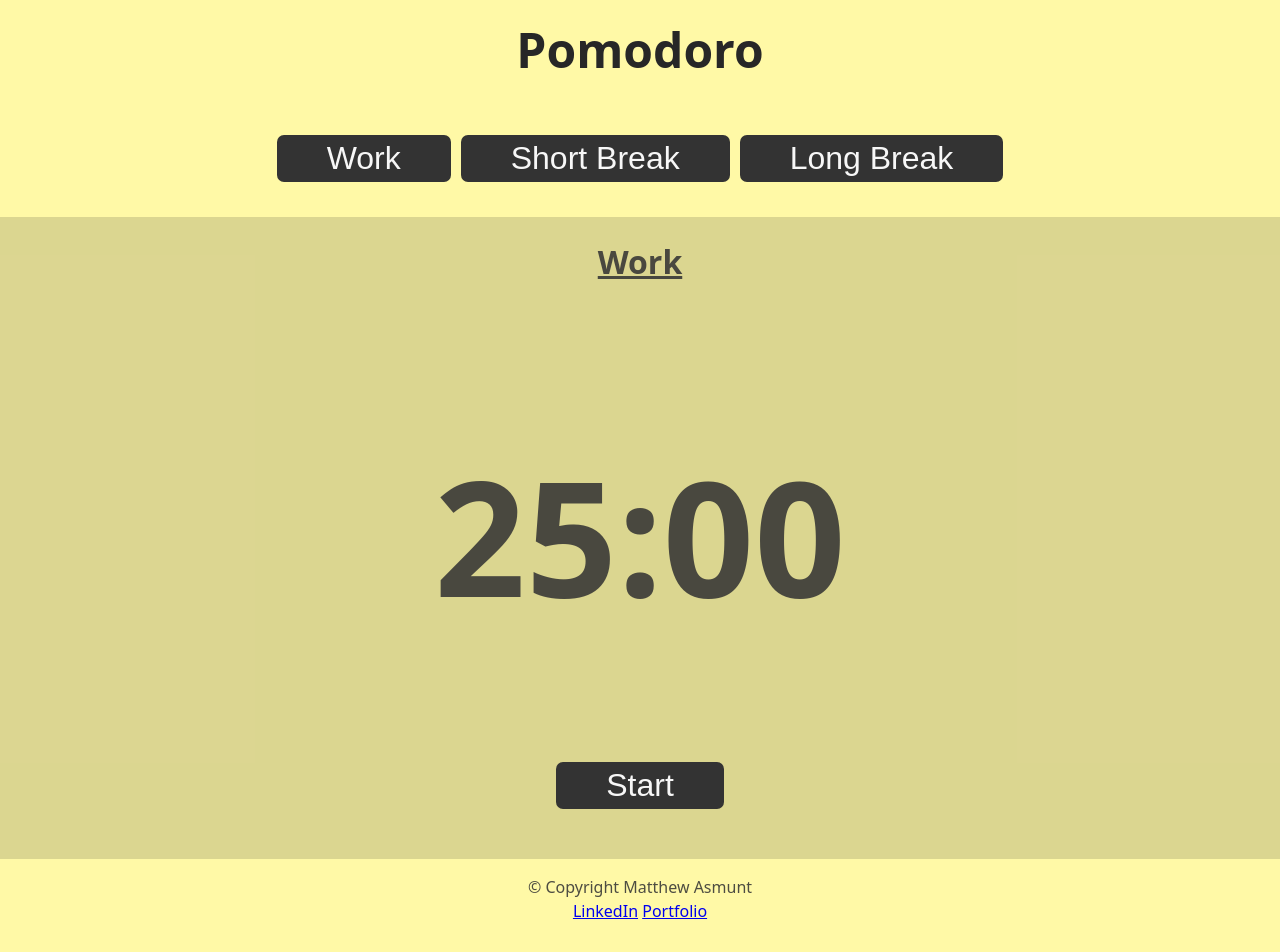
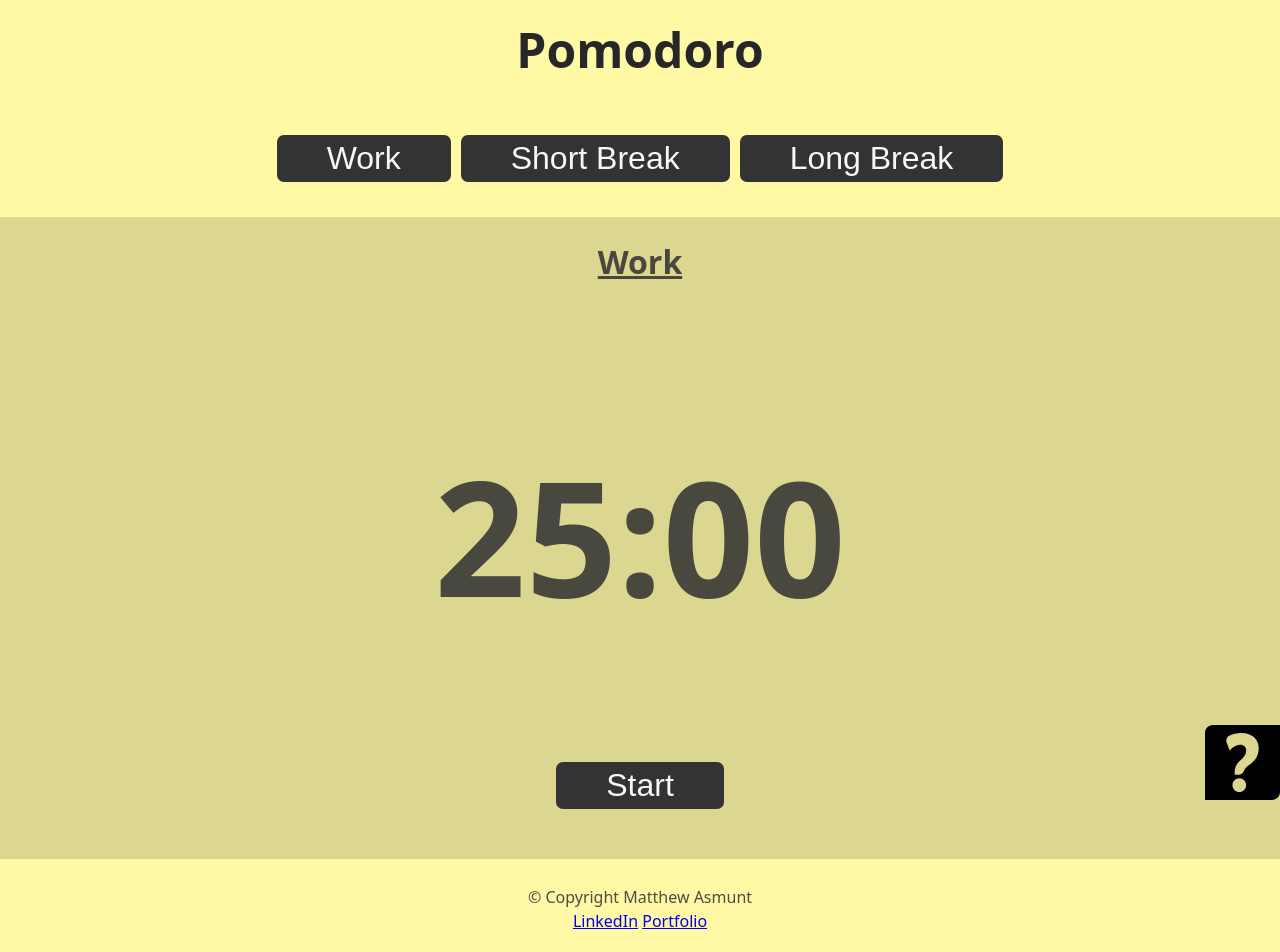
Before and after one commit to MattAsm/PomodoroApp, a React (Vite) app: page / in a window 1280 px wide. Shown: the top 952 px of the page. Built offline with nearby package versions, Linux system fonts and the light colour scheme.

Commit message:
Added a help button
and a template for tracking how many cycles user went through. Not incorporated yet though

```diff
--- a/src/App.css
+++ b/src/App.css
@@ -21,3 +21,33 @@ main{
  display: flex;
  justify-content: center;
 }
+
+#questionMark{
+    width: 75px;
+    position:fixed;
+    right: 0px;
+    bottom: 0px;
+}
+
+#questionMark:hover{
+    cursor: pointer;
+}
+
+
+#help{
+  position: absolute;
+  top: 50%;
+  margin-top: -30%;
+
+  display: flex;
+  flex-direction: column;
+  justify-self: center;
+
+  border: 5px inset rgba(0, 0, 0, 0.507);
+  background-color: rgb(0, 255, 255);
+  width: 70vw;
+  padding: 20px;
+  text-align: center;
+
+  display: none;
+}
--- a/src/App.jsx
+++ b/src/App.jsx
@@ -3,6 +3,7 @@ import './App.css'
 import TimerComponent from './components/timer.jsx'
 import Header from './components/Header.jsx';
 import Footer from './components/Footer.jsx';
+import questionMark from './assets/questionMark.svg';
 
 function App() {
 
@@ -44,17 +45,40 @@ function App() {
     setType(type);
   }
 
+  function helpDisplay(){
+    const help = document.getElementById("help");
+    help.style.display = help.style.display === "block" ? "none" : "block";
+}
+
   return (
     <>
       <Header/>
       <main>
         <div id='timeSelect'>
-          <button onClick={() => timeSelect(25, '#fff9a6', "Time for a break!", "Work")}>Work</button>
+          <button onClick={() => timeSelect(25, '#fff9a6', "Time for a break! 🙏", "Work")}>Work</button>
           <button onClick={() => timeSelect(5, '#f7c6c2', "Let's get back to work! 💪", "Short Break")}>Short Break</button>
           <button onClick={() => timeSelect(15, '#81d1ff', "Let's get it done! 😤", "Long Break")}>Long Break</button>
         </div>
         <TimerComponent time={time} type={type} sendWebNotification={sendWebNotification} notificationMessage={notificationMessage}/>
-        </main>
+        {/*This should be hidden until question mark is clicked*/}
+        <div id='help'>
+          <h1>What is pomodoro?</h1>
+          <h3>A technique for studying or working that is designed to increase
+              focus by following short bursts of work with small breaks.</h3>
+          <h1>How do I use this technique?</h1>
+          <h3>Every 25 minutes of work, you want to follow up with a short 5 minute break, this
+            is known as a cycle. After 3 - 4 cycles you want to take a long 15 minute break instead.
+          </h3>
+          <h5>That means every 1.5 - 2 hours you want to take a long break.</h5>
+        </div>
+
+        {/*<div id='tracker'>
+          <h3>Work Cycles: 0</h3>
+          <h3>Short Break Cycles: 0</h3>
+          <h3>Long Break Cycles: 0</h3>
+        </div>*/}
+      </main>
+      <img src={questionMark} alt="Question mark icon" title='What is Pomodoro' id='questionMark' onClick={helpDisplay}/>
     <Footer/>
     </>
   )
--- a/src/components/Footer.jsx
+++ b/src/components/Footer.jsx
@@ -2,7 +2,7 @@
 function Footer(){
 
     return(
-        <div>
+        <div id='container'>
            <p>&copy; Copyright Matthew Asmunt <br />
                 <a href="https://www.linkedin.com/in/matthew-asmunt/" target="_blank">
                     LinkedIn
@@ -12,6 +12,7 @@ function Footer(){
                     Portfolio
                 </a>
             </p>
+
         </div>
     );
 }
```
Also changed, not shown: src/assets/questionMark.svg (added).
